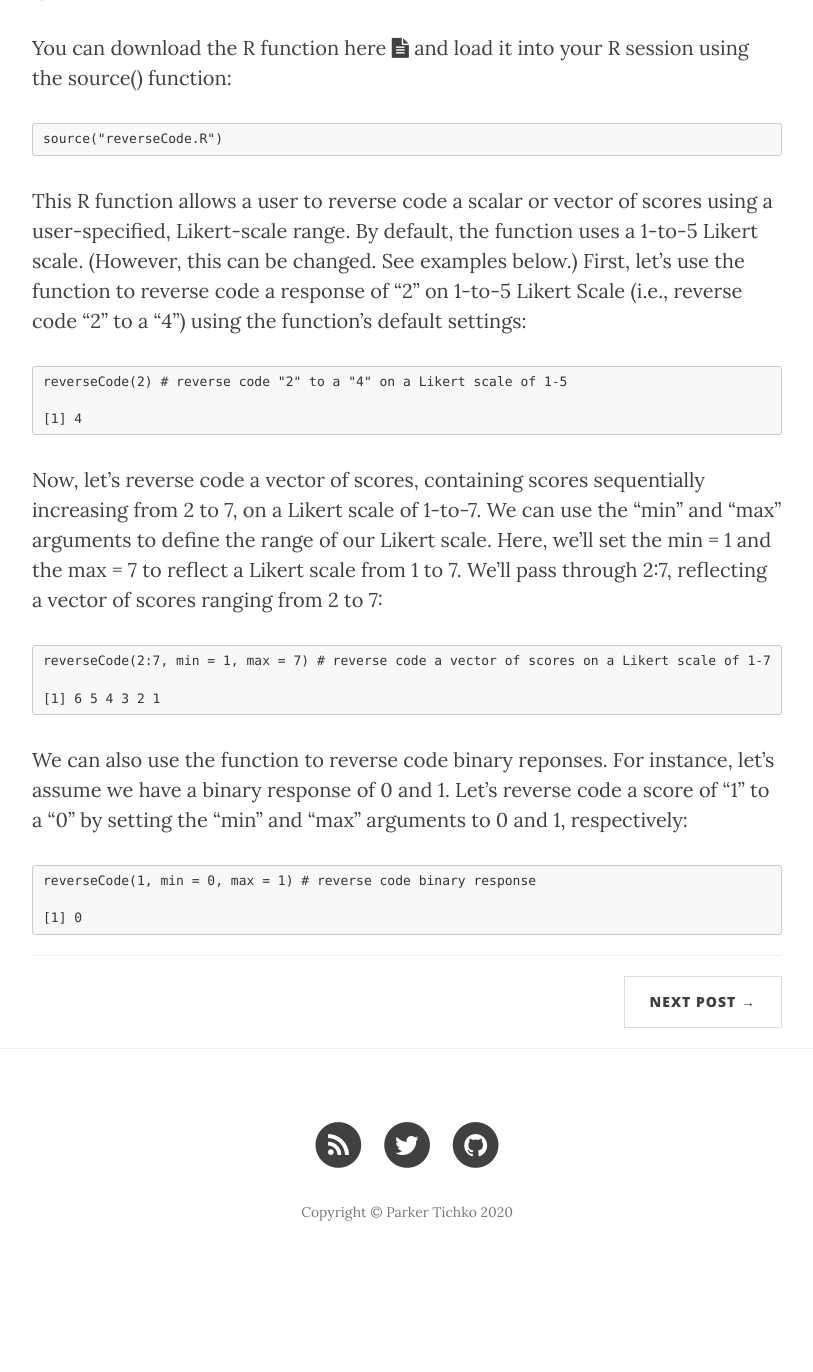
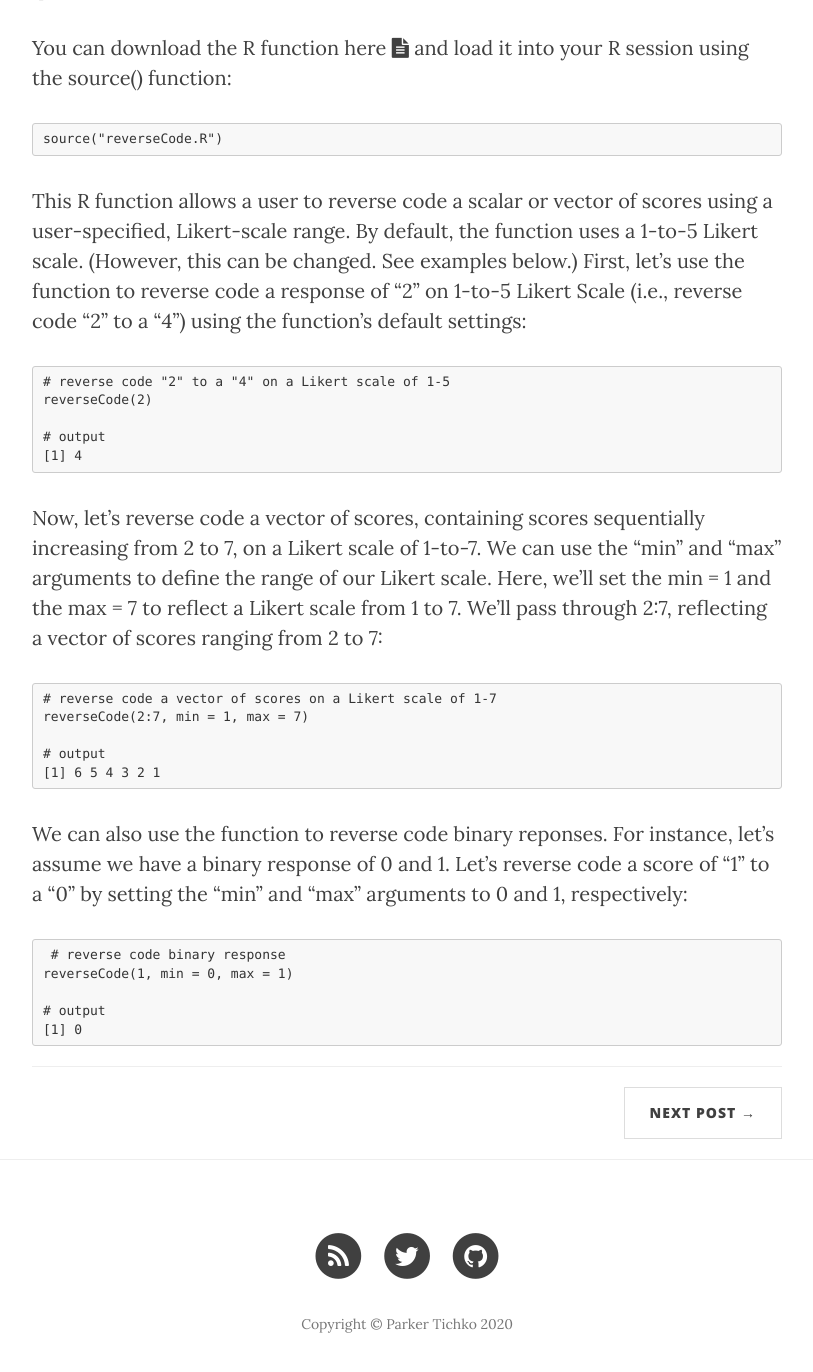
Before and after one commit to ptichko/ptichko.github.io, a Jekyll site: the page built from _posts/2020-06-04-R-Function-To-Reverse-Code-Likert-Scale.md, in a window 1280 px wide and 1400 px high, scrolled down 829 px. Shown: the top 1372 px of the window, without its empty margins (233-1046 px from the left). Built offline with Jekyll 4.4.1, drawn with Linux system fonts in a browser that asks for light colours; nearby versions of some CDN libraries; before the commit the page ends 2117 px from its top, so only the background shows below that.

Commit message:
updated code outputs

````diff
--- a/_posts/2020-06-04-R-Function-To-Reverse-Code-Likert-Scale.md
+++ b/_posts/2020-06-04-R-Function-To-Reverse-Code-Likert-Scale.md
@@ -17,24 +17,29 @@ This R function allows a user to reverse code a scalar or vector of scores using
 
 
 ```
-reverseCode(2) # reverse code "2" to a "4" on a Likert scale of 1-5
+# reverse code "2" to a "4" on a Likert scale of 1-5
+reverseCode(2)
 
+# output
 [1] 4
 ```
 
 Now, let's reverse code a vector of scores, containing scores sequentially increasing from 2 to 7, on a Likert scale of 1-to-7. We can use the "min" and "max" arguments to define the range of our Likert scale. Here, we'll set the min = 1 and the max = 7 to reflect a Likert scale from 1 to 7. We'll pass through 2:7, reflecting a vector of scores ranging from 2 to 7:
 
+```
+# reverse code a vector of scores on a Likert scale of 1-7
+reverseCode(2:7, min = 1, max = 7)
 
-```
-reverseCode(2:7, min = 1, max = 7) # reverse code a vector of scores on a Likert scale of 1-7
-
+# output
 [1] 6 5 4 3 2 1
 ```
 
 We can also use the function to reverse code binary reponses. For instance, let's assume we have a binary response of 0 and 1. Let's reverse code a score of "1" to a "0" by setting the "min" and "max" arguments to 0 and 1, respectively:
 
 ```
-reverseCode(1, min = 0, max = 1) # reverse code binary response
+ # reverse code binary response
+reverseCode(1, min = 0, max = 1)
 
+# output
 [1] 0
 ```
````
Also changed, not shown: _posts/2020-06-10-R-Function-To-Calculate-Summary-Statistics-By-Group.md (+4 -5 lines).
